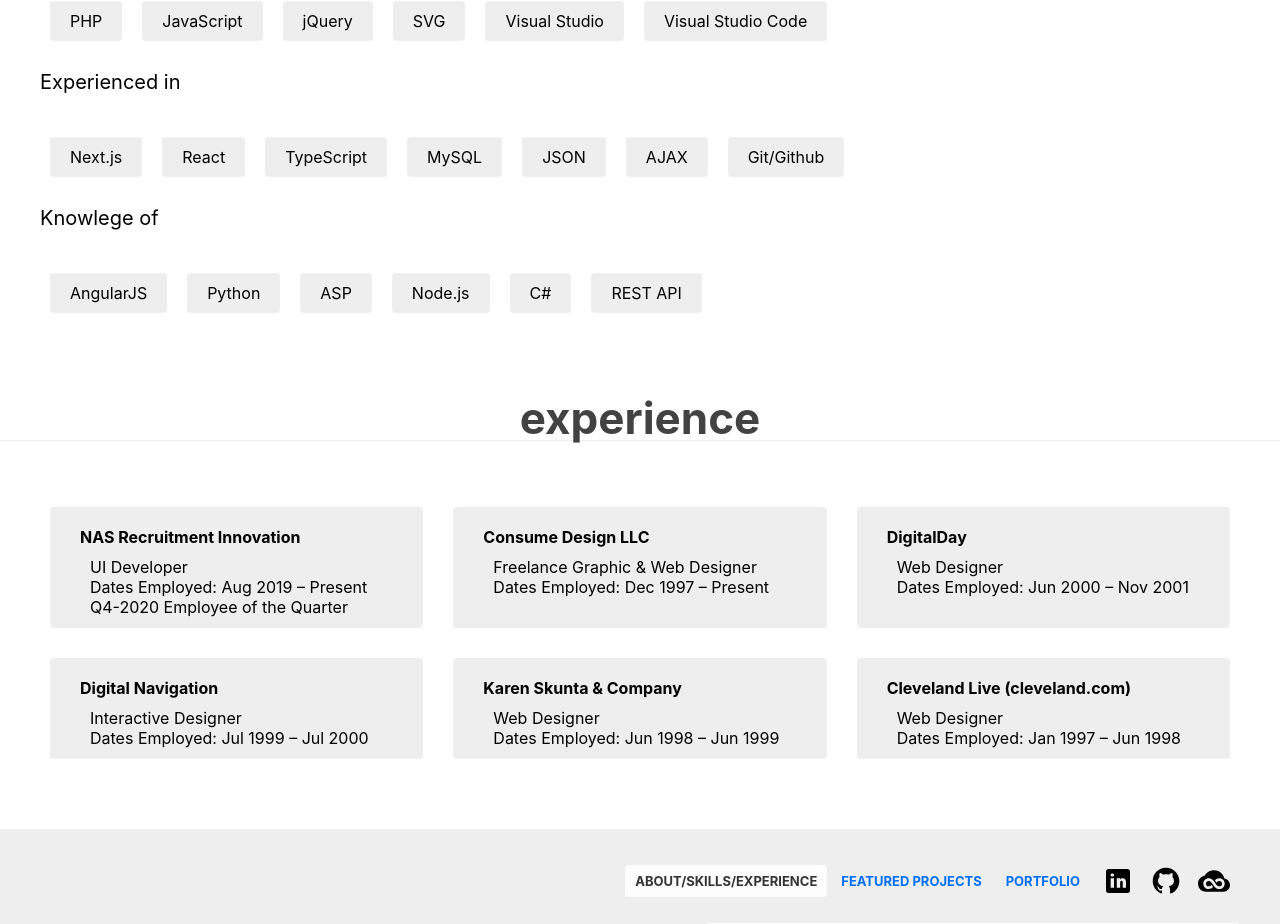
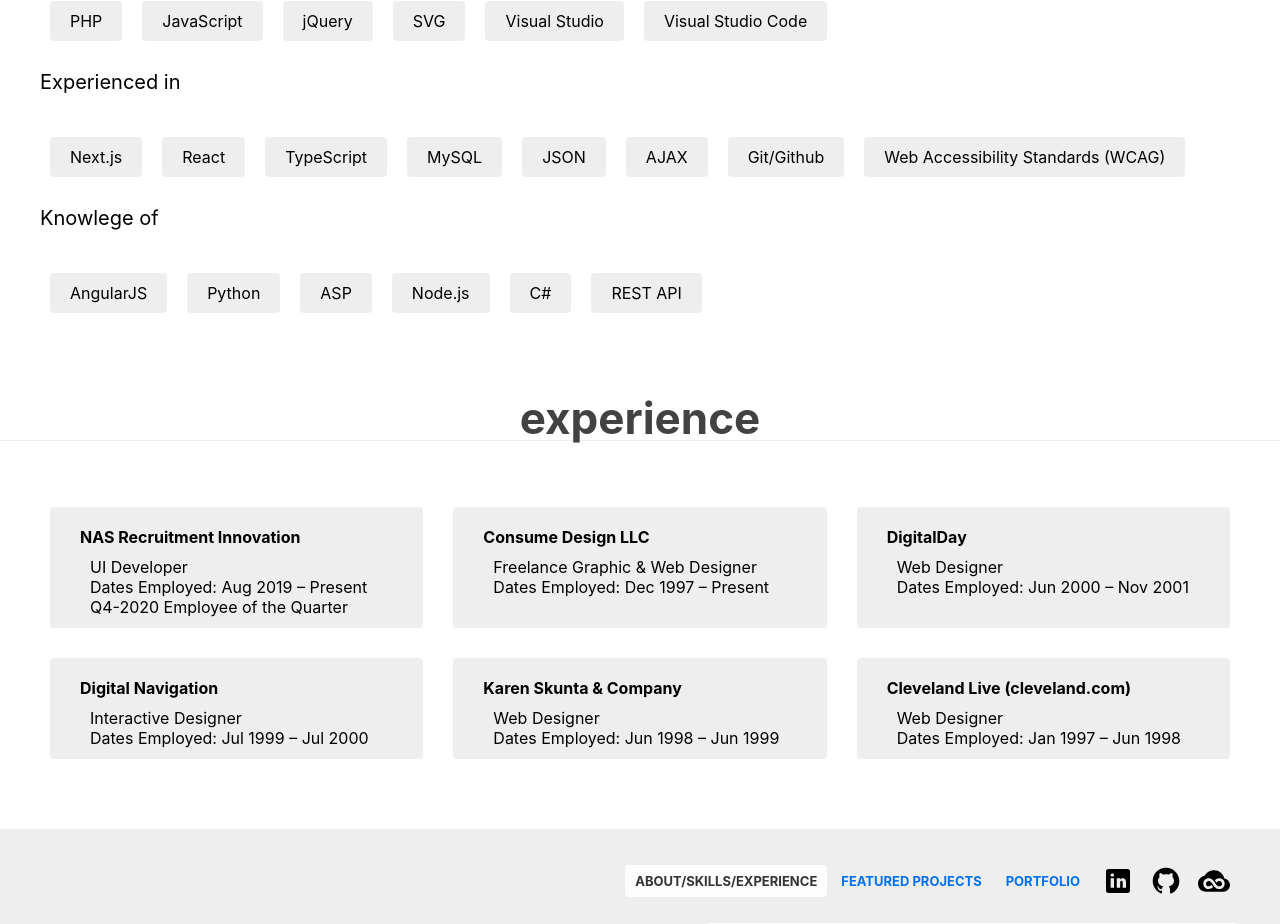
Before and after one commit to theckeler/consume, a Next.js app: page /about in a window 1280 px wide. Shown: the part 1260-2184 px from the top of the page. Built offline with nearby package versions, Linux system fonts and the light colour scheme.

Commit message:
Adding WCAG

```diff
--- a/pages/about.js
+++ b/pages/about.js
@@ -99,6 +99,7 @@
                     <li>JSON</li>
                     <li>AJAX</li>
                     <li>Git/Github</li>
+                    <li>Web Accessibility Standards (WCAG)</li>
                 </ul>
 
                 <p>Knowlege of</p>
```
